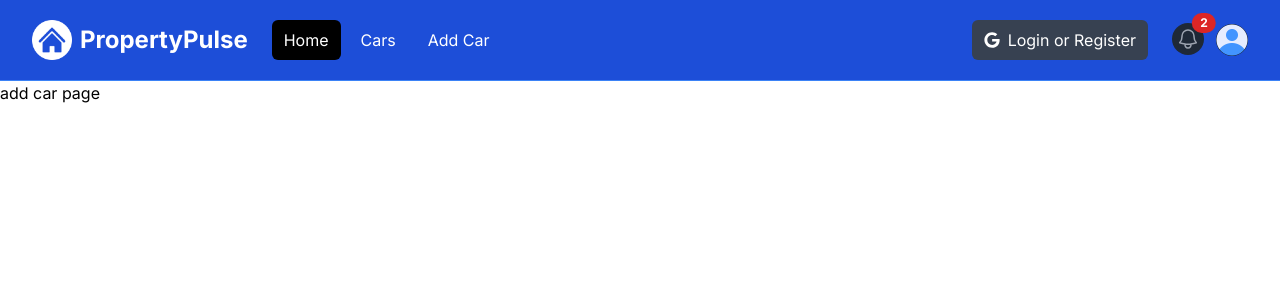
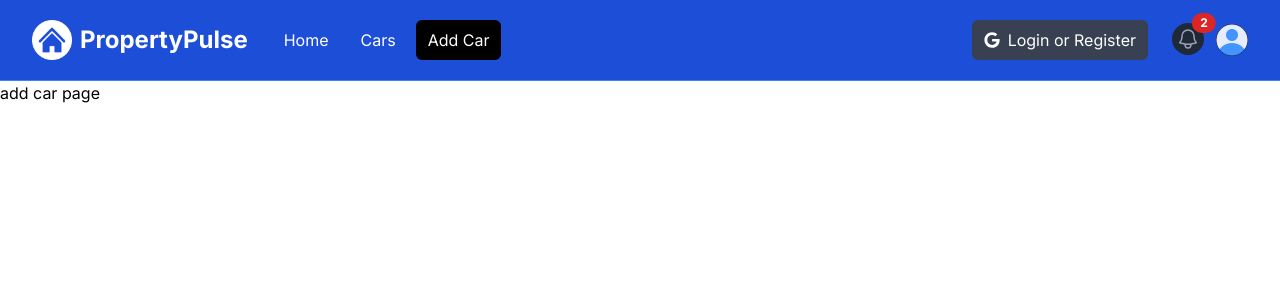
Before and after one commit to lostmart/rent-this, a Next.js app: page /carsPage/addCar in a window 1280 px wide. Shown: the top 300 px of the page. Built offline with nearby package versions, Linux system fonts and the light colour scheme.

Commit message:
new mobile stayles and active links

```diff
--- a/src/components/NavBar.tsx
+++ b/src/components/NavBar.tsx
@@ -1,5 +1,6 @@
 "use client"
 import React, { useState } from "react"
+import { usePathname } from "next/navigation"
 import Image from "next/image"
 import Link from "next/link"
 
@@ -11,6 +12,8 @@ import profileDfault from "@/assets/images/profile.png"
 const NavBar = () => {
 	const [isMobileMenuOpen, setMobileMenu] = useState(false)
 	const [isProfileMenuOpen, setProfileMenu] = useState(false)
+
+	const pathName = usePathname()
 
 	return (
 		<nav className="bg-blue-700 border-b border-blue-500">
@@ -59,19 +62,25 @@ const NavBar = () => {
 							<div className="flex space-x-2">
 								<Link
 									href="/"
-									className="text-white bg-black hover:bg-gray-900 hover:text-white rounded-md px-3 py-2"
+									className={`${
+										pathName === "/" ? "bg-black " : ""
+									} text-white hover:bg-gray-900 hover:text-white rounded-md px-3 py-2`}
 								>
 									Home
 								</Link>
 								<Link
 									href="/carsPage"
-									className="text-white hover:bg-gray-900 hover:text-white rounded-md px-3 py-2"
+									className={`${
+										pathName === "/carsPage" ? "bg-black " : ""
+									} text-white hover:bg-gray-900 hover:text-white rounded-md px-3 py-2`}
 								>
 									Cars
 								</Link>
 								<Link
 									href="/carsPage/addCar"
-									className="text-white hover:bg-gray-900 hover:text-white rounded-md px-3 py-2"
+									className={`${
+										pathName === "/carsPage/addCar" ? "bg-black " : ""
+									} text-white hover:bg-gray-900 hover:text-white rounded-md px-3 py-2`}
 								>
 									Add Car
 								</Link>
@@ -187,19 +196,25 @@ const NavBar = () => {
 				<div className="space-y-1 px-2 pb-3 pt-2">
 					<Link
 						href="/"
-						className="bg-gray-900 text-white block rounded-md px-3 py-2 text-base font-medium"
+						className={`${
+							pathName === "/" ? "bg-black " : ""
+						} text-white block hover:bg-gray-900 hover:text-white rounded-md px-3 py-2`}
 					>
 						Home
 					</Link>
 					<Link
 						href="/carsPage"
-						className="text-gray-300 hover:bg-gray-700 hover:text-white block rounded-md px-3 py-2 text-base font-medium"
+						className={`${
+							pathName === "/carsPage" ? "bg-black " : ""
+						} text-white block hover:bg-gray-900 hover:text-white rounded-md px-3 py-2`}
 					>
 						Cars
 					</Link>
 					<Link
 						href="/carsPage/addCar"
-						className="text-white hover:bg-gray-900 hover:text-white rounded-md px-3 py-2"
+						className={`${
+							pathName === "/carsPage/addCar" ? "bg-black " : ""
+						} text-white block hover:bg-gray-900 hover:text-white rounded-md px-3 py-2`}
 					>
 						Add Car
 					</Link>
```
